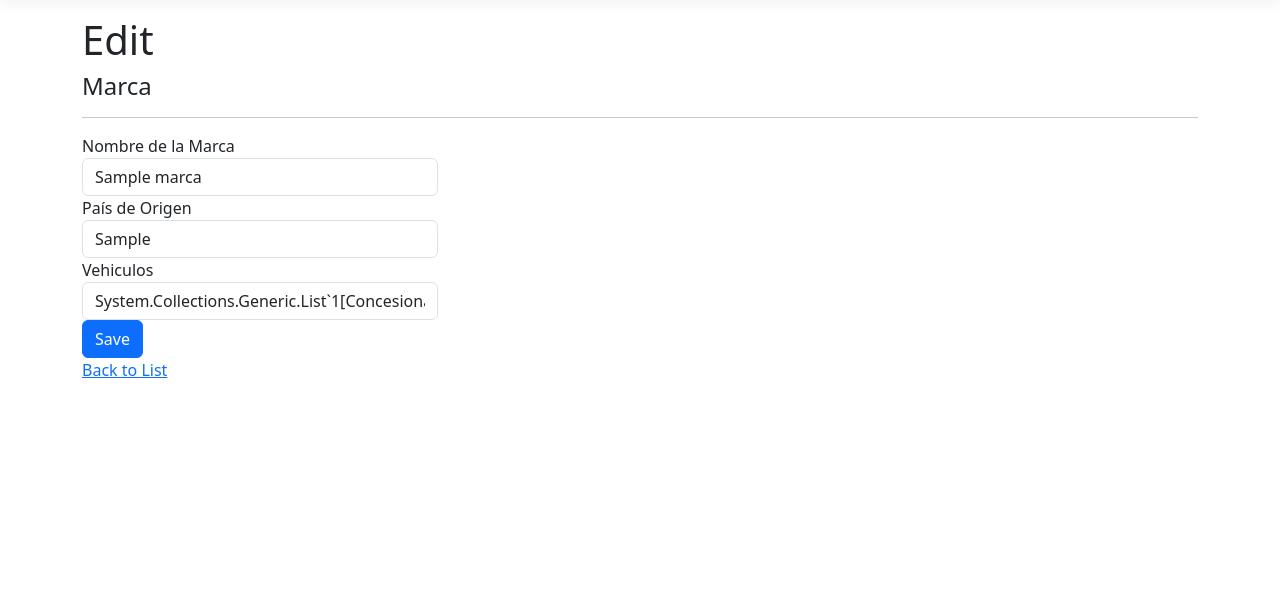
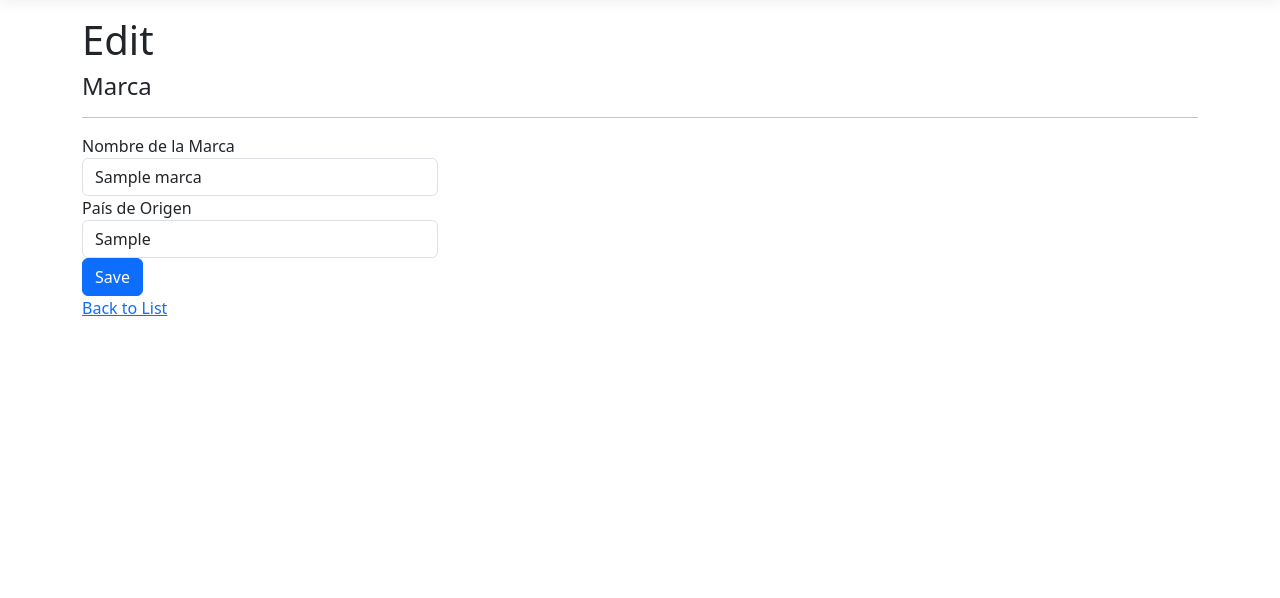
Before and after one commit to NathoC31/Concesionario, an ASP.NET Core app: page /Marcas/Edit/1 in a window 1280 px wide. Shown: the part 57-655 px from the top of the page. Run offline with ASP.NET Core 8, Linux system fonts and the light colour scheme; tables that the repository leaves empty hold one stand-in row (values such as "Sample post"); style sheets or scripts are compiled from the project's sources; some libraries are stand-ins or nearby versions.

Commit message:
feat:  elimina el campo y la columna Vehiculos de las vistas CRUD (índice, detalle, creación/edición y borrado).

```diff
--- a/Concesionario/Views/Marcas/Create.cshtml
+++ b/Concesionario/Views/Marcas/Create.cshtml
@@ -25,11 +25,7 @@
                 <span asp-validation-for="PaisOrigen" class="text-danger"></span>
             </div>
 
-            <div class="form-group">
-                <label asp-for="Vehiculos" class="control-label"></label>
-                <input asp-for="Vehiculos" class="form-control" />
-                <span asp-validation-for="Vehiculos" class="text-danger"></span>
-            </div>
+
             <div class="form-group">
                 <input type="submit" value="Create" class="btn btn-primary" />
             </div>
--- a/Concesionario/Views/Marcas/Edit.cshtml
+++ b/Concesionario/Views/Marcas/Edit.cshtml
@@ -23,11 +23,7 @@
                 <input asp-for="PaisOrigen" class="form-control" />
                 <span asp-validation-for="PaisOrigen" class="text-danger"></span>
             </div>
-            <div class="form-group">
-                <label asp-for="Vehiculos" class="control-label"></label>
-                <input asp-for="Vehiculos" class="form-control" />
-                <span asp-validation-for="Vehiculos" class="text-danger"></span>
-            </div>
+
             <div class="form-group">
                 <input type="submit" value="Save" class="btn btn-primary" />
             </div>
```
Also changed, not shown: Concesionario/Views/Marcas/Delete.cshtml (+1 -8 lines), Concesionario/Views/Marcas/Details.cshtml (+1 -8 lines), Concesionario/Views/Marcas/Index.cshtml (+2 -6 lines).
